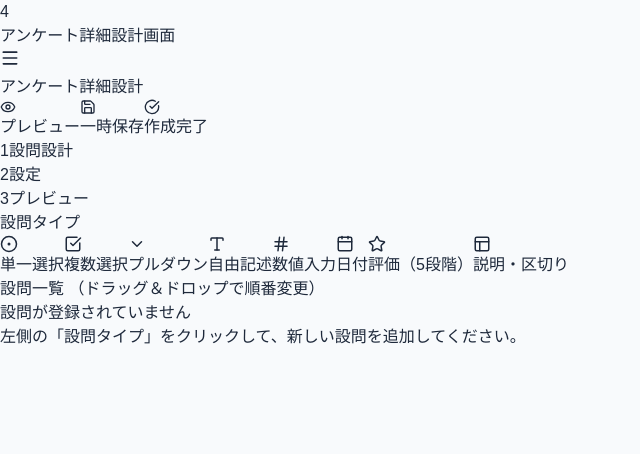
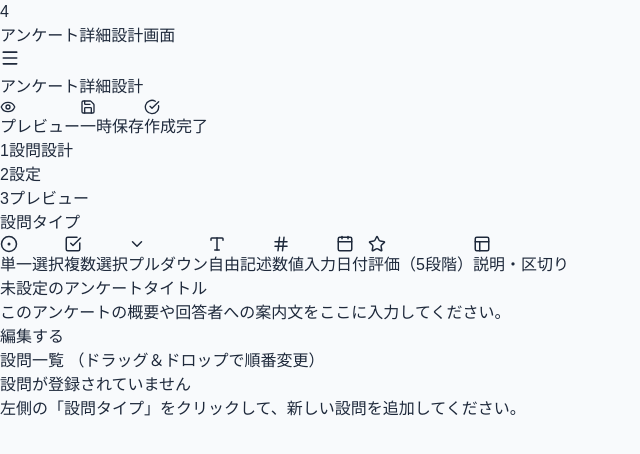
Before and after one commit to kojun1108/survey-designer, a React (Vite) app: page / in a window 1280 px wide. Shown: the top 454 px of the page, without its empty margins (0-640 px from the left). Built offline with nearby package versions, Linux system fonts and the light colour scheme.

Commit message:
feat: add editable survey title and description metadata zone

```diff
--- a/src/App.tsx
+++ b/src/App.tsx
@@ -5,10 +5,16 @@ import Sidebar from './components/Sidebar';
 import type { QuestionTypeId } from './components/Sidebar';
 import { QuestionCard, QuestionEditor } from './components/QuestionItems';
 import type { Question } from './components/QuestionItems';
+import { FileText, AlignLeft } from 'lucide-react';
 
 export default function App() {
   const [questions, setQuestions] = useState<Question[]>([]);
   const [openQuestionId, setOpenQuestionId] = useState<string | null>(null);
+
+  // アンケート全体のタイトルと概要のステート
+  const [surveyTitle, setSurveyTitle] = useState('未設定のアンケートタイトル');
+  const [surveyDescription, setSurveyDescription] = useState('このアンケートの概要や回答者への案内文をここに入力してください。');
+  const [isEditingMetadata, setIsEditingMetadata] = useState(false);
 
   // 新しい設問を追加する
   const handleAddQuestion = (typeId: QuestionTypeId) => {
@@ -46,10 +52,9 @@ export default function App() {
     setOpenQuestionId(newId);
   };
 
-  // 設問を削除する関数（番号の再振り分けも含む）
+  // 設問を削除する関数
   const handleDeleteQuestion = (id: string) => {
     const filtered = questions.filter(q => q.id !== id);
-    // 削除後にQ1, Q2... と番号を綺麗に詰め直す
     const renumbered = filtered.map((q, index) => ({
       ...q,
       number: `Q${index + 1}`
@@ -60,18 +65,20 @@ export default function App() {
     }
   };
 
-  // 設問の内容（タイトル・必須・選択肢）を更新する関数
+  // 設問の内容を更新する関数
   const handleUpdateQuestion = (updatedQuestion: Question) => {
     setQuestions(questions.map(q => q.id === updatedQuestion.id ? updatedQuestion : q));
   };
 
   return (
     <div className="min-h-screen bg-[#f8fafc] p-6 text-slate-800">
+      {/* 画面タイトル */}
       <div className="max-w-6xl mx-auto mb-4 flex items-center gap-3">
         <span className="bg-blue-600 text-white font-bold w-7 h-7 flex items-center justify-center rounded text-sm shadow-sm">4</span>
         <h1 className="text-xl font-bold text-slate-900">アンケート詳細設計画面</h1>
       </div>
 
+      {/* メインコンテナ */}
       <div className="max-w-6xl mx-auto bg-white rounded-lg border border-slate-200 shadow-sm overflow-hidden">
         <Header />
         <Stepper />
@@ -79,11 +86,82 @@ export default function App() {
         <div className="grid grid-cols-12 min-h-[600px]">
           <Sidebar onAddQuestion={handleAddQuestion} />
 
-          <main className="col-span-9 p-6 bg-white space-y-4">
-            <div className="text-sm text-slate-500 mb-2">
-              設問一覧 <span className="text-xs">（ドラッグ＆ドロップで順番変更）</span>
+          {/* 右メイン: アンケート設定エリア */}
+          <main className="col-span-9 p-6 bg-white space-y-6">
+
+            {/* 🆕 アンケートタイトル・概要 設定スペース */}
+            <div className={`border rounded-xl transition-all p-5 ${
+              isEditingMetadata
+                ? 'border-blue-500 bg-blue-50/10 shadow-md'
+                : 'border-slate-200 bg-slate-50/50 hover:border-slate-300 hover:bg-slate-50'
+            }`}>
+              {isEditingMetadata ? (
+                // 編集モード時のフォーム表示
+                <div className="space-y-4">
+                  <div className="flex items-center justify-between border-b border-slate-100 pb-2">
+                    <span className="text-xs font-bold text-blue-600">アンケート基本情報の編集</span>
+                    <button
+                      onClick={() => setIsEditingMetadata(false)}
+                      className="px-3 py-1 bg-blue-600 hover:bg-blue-700 text-white font-semibold rounded text-xs shadow-sm transition-colors"
+                    >
+                      完了
+                    </button>
+                  </div>
+                  <div className="space-y-1">
+                    <label className="text-xs font-bold text-slate-500 flex items-center gap-1">
+                      <FileText size={14} /> アンケートタイトル
+                    </label>
+                    <input
+                      type="text"
+                      value={surveyTitle}
+                      onChange={(e) => setSurveyTitle(e.target.value)}
+                      placeholder="アンケートのタイトルを入力"
+                      className="w-full text-base font-bold border border-slate-300 rounded-md p-2 focus:ring-2 focus:ring-blue-500/20 focus:border-blue-500 bg-white"
+                    />
+                  </div>
+                  <div className="space-y-1">
+                    <label className="text-xs font-bold text-slate-500 flex items-center gap-1">
+                      <AlignLeft size={14} /> 概要・はじめに（説明文）
+                    </label>
+                    <textarea
+                      rows={3}
+                      value={surveyDescription}
+                      onChange={(e) => setSurveyDescription(e.target.value)}
+                      placeholder="回答者への挨拶や目的、所要時間などを入力"
+                      className="w-full text-sm border border-slate-300 rounded-md p-2 focus:ring-2 focus:ring-blue-500/20 focus:border-blue-500 bg-white"
+                    />
+                  </div>
+                </div>
+              ) : (
+                // プレビューモード時の表示（クリックで編集へ）
+                <div
+                  onClick={() => setIsEditingMetadata(true)}
+                  className="cursor-pointer group/meta"
+                >
+                  <div className="flex items-start justify-between">
+                    <div className="space-y-2 flex-1">
+                      <h2 className="text-lg font-bold text-slate-900 group-hover/meta:text-blue-600 transition-colors">
+                        {surveyTitle || <span className="text-slate-400 italic">タイトルが未入力です</span>}
+                      </h2>
+                      <p className="text-sm text-slate-600 whitespace-pre-wrap leading-relaxed">
+                        {surveyDescription || <span className="text-slate-400 italic">概要・説明文が未入力です</span>}
+                      </p>
+                    </div>
+                    <span className="text-xs text-slate-400 font-medium border border-slate-200 bg-white px-2 py-1 rounded shadow-sm opacity-0 group-hover/meta:opacity-100 transition-opacity ml-4 whitespace-nowrap">
+                      編集する
+                    </span>
+                  </div>
+                </div>
+              )}
             </div>
 
+            {/* 設問一覧の見出し */}
+            <div>
+              <div className="text-sm font-bold text-slate-700 mb-2">
+                設問一覧 <span className="text-xs font-normal text-slate-400">（ドラッグ＆ドロップで順番変更）</span>
+              </div>
+
+              <div className="space-y-4">
                 {questions.map((q) => {
                   if (openQuestionId === q.id) {
                     return (
@@ -107,11 +185,14 @@ export default function App() {
                 })}
 
                 {questions.length === 0 && (
-              <div className="text-center py-24 text-slate-400 border-2 border-dashed border-slate-200 rounded-lg bg-slate-50/50">
+                  <div className="text-center py-24 text-slate-400 border-2 border-dashed border-slate-200 rounded-lg bg-slate-50/50等">
                     <p className="text-sm font-medium text-slate-500 mb-1">設問が登録されていません</p>
                     <p className="text-xs text-slate-400">左側の「設問タイプ」をクリックして、新しい設問を追加してください。</p>
                   </div>
                 )}
+              </div>
+            </div>
+
           </main>
         </div>
       </div>
```
Lines whose indentation alone changed are shown as unchanged.
